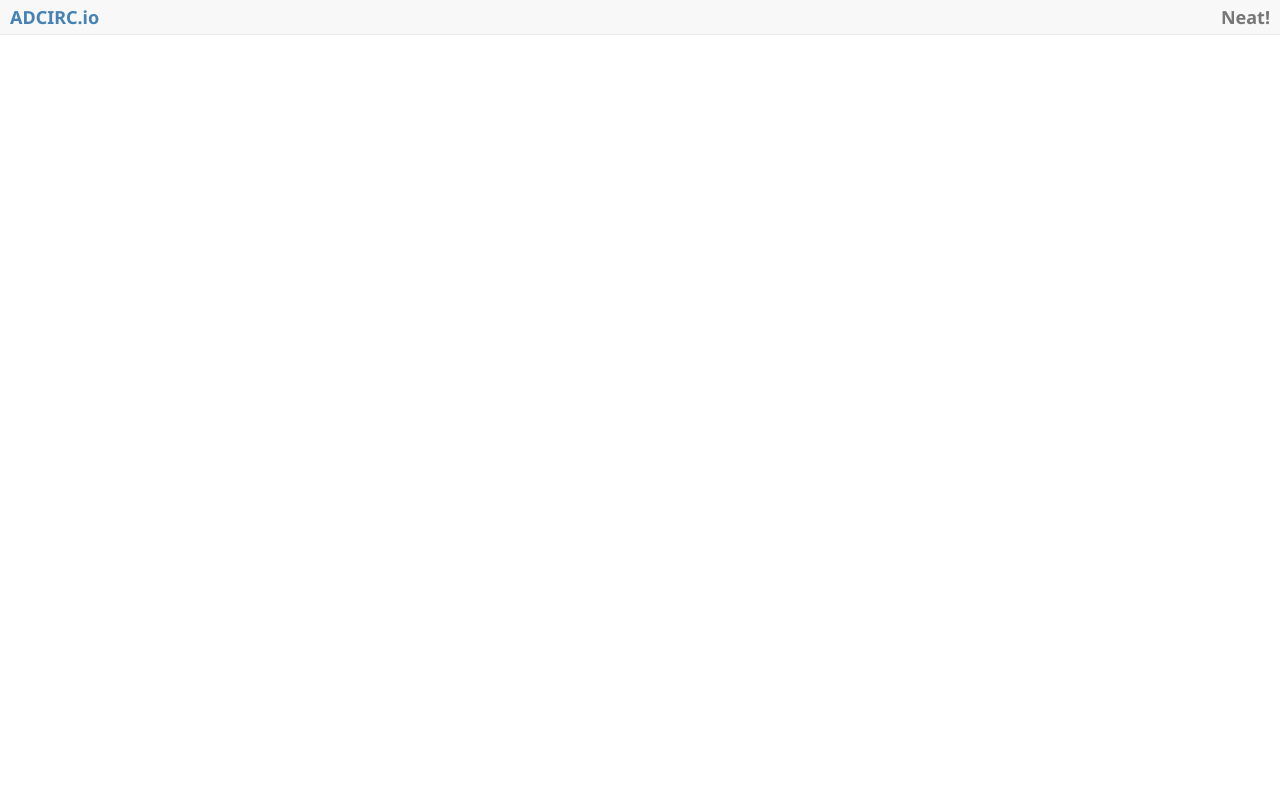
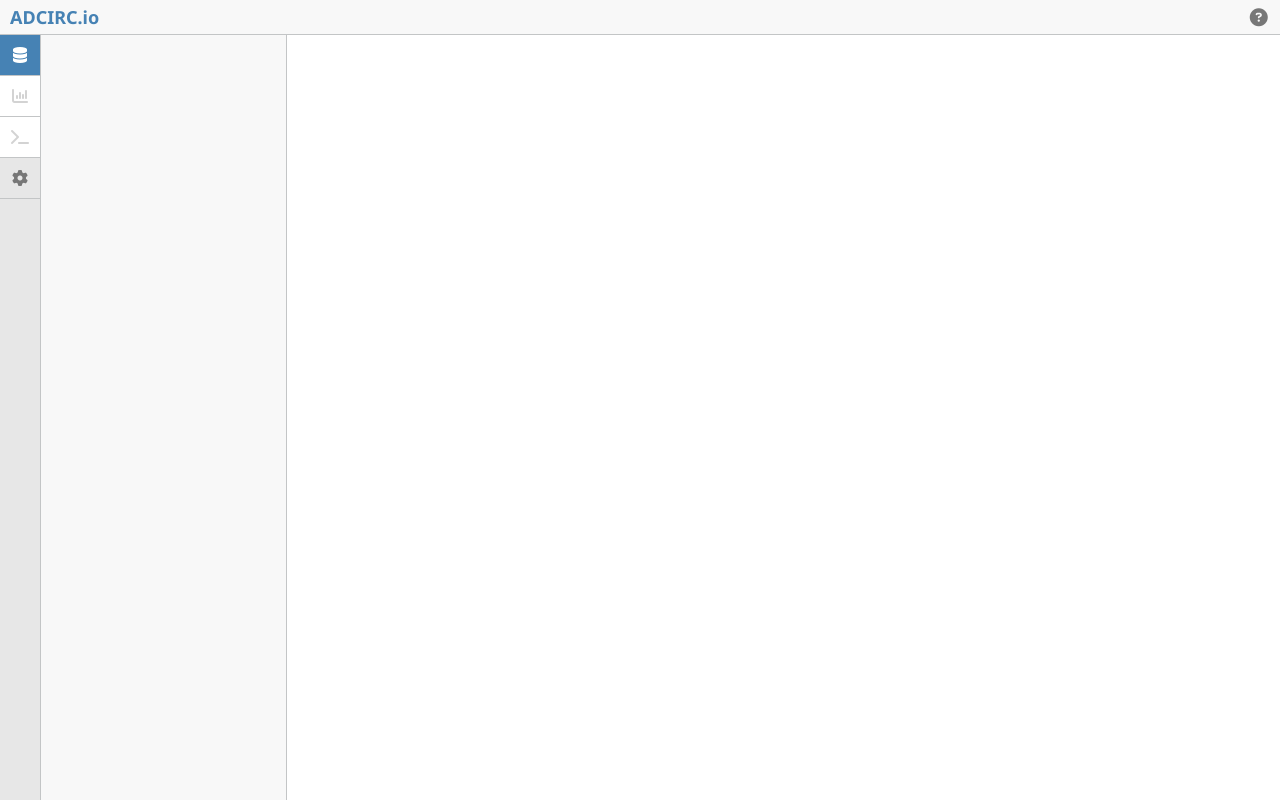
Before and after one commit to adcirc-io/adcirc.io, a website: page index.html in a window 1280 px wide. Drawn offline with Linux system fonts and the light colour scheme.

Commit message:
Working on a layout

```diff
--- /dev/null
+++ b/css/_borders.scss
@@ -0,0 +1,9 @@
+@import "colors";
+
+.bordered-bottom {
+  border-bottom: 1px solid $color-light-border;
+}
+
+.bordered-right {
+  border-right: 1px solid $color-light-border;
+}
--- /dev/null
+++ b/css/_button.scss
@@ -0,0 +1,26 @@
+@import "colors";
+
+.button {
+  cursor: pointer;
+  -webkit-user-select: none;
+  -moz-user-select: none;
+  -ms-user-select: none;
+  user-select: none;
+
+  &.active {
+
+    background-color: $color-active-background;
+    color: $color-active;
+
+  }
+
+  &.inactive {
+
+    cursor: auto;
+    background-color: $color-inactive-background;
+    color: $color-inactive;
+    pointer-events: none;
+
+  }
+
+}
--- a/css/_colors.scss
+++ b/css/_colors.scss
@@ -1,4 +1,14 @@
 $color-primary: steelblue;
+$color-secondary: lightsteelblue;
+
 $color-light: #f8f8f8;
-$color-light-border: #e7e7e7;
+$color-light-border: #c3c5c6;
+
 $color-dark: #777777;
+$color-dark-border: #636363;
+
+$color-active: white;
+$color-active-background: $color-primary;
+
+$color-inactive: lightgrey;
+$color-inactive-background: white;
--- a/css/index.scss
+++ b/css/index.scss
@@ -1,25 +1,45 @@
 @import "fonts";
 @import "colors";
+@import "borders";
+@import "button";
 
-body {
+html, body {
+
+  margin: 0;
+  width: 100%;
+  height: 100%;
+  overflow: hidden;
+
   font: 100% $font-sans;
-  margin: 0;
+
+}
+
+canvas {
+
+  width: 100%;
+  height: 100%;
+
 }
 
 .dashboard {
+
   width: 100%;
   height: 100%;
-  overflow: hidden;
+
   display: flex;
   flex-direction: column;
 
   .header {
 
-    min-height: 20px;
-    background-color: $color-light;
-    border-bottom: 1px solid $color-light-border;
+    @extend .bordered-bottom;
+
+    flex: 1 0 auto;
+
     display: flex;
     align-items: baseline;
+    min-height: 20px;
+
+    background-color: $color-light;
 
     > .left {
 
@@ -55,4 +75,63 @@ body {
 
   }
 
+  .main {
+
+    height: 100%;
+
+    flex: 1 0 auto;
+    display: flex;
+    flex-direction: row;
+    align-items: stretch;
+
+  }
+
+  .sidebar {
+
+    @extend .bordered-right;
+
+    height: 100%;
+    display: flex;
+    flex-direction: column;
+
+  }
+
+  .sidebar-small {
+
+    @extend .sidebar;
+    min-width: 40px;
+    background-color: #e7e7e7;
+
+    .square-button {
+      @extend .button;
+      @extend .bordered-bottom;
+
+      display: flex;
+      align-items: center;
+      justify-content: center;
+      min-height: 40px;
+      color: $color-dark;
+
+      > .fa {
+        line-height: 1em;
+        vertical-align: middle;
+      }
+
+      &:hover {
+        background-color: $color-light;
+        color: $color-primary;
+      }
+
+    }
+
+  }
+
+  .sidebar-big {
+
+    @extend .sidebar;
+    min-width: 245px;
+    background-color: #f8f8f8;
+
+  }
+
 }
--- a/index.html
+++ b/index.html
@@ -6,21 +6,45 @@
 
     <script src="lib/d3.v4.min.js"></script>
     <script src="lib/adcirc-lib.min.js"></script>
+    <script src="https://use.fontawesome.com/6928117062.js"></script>
 
     <link href="css/index.css" rel="stylesheet">
 
 
 </head>
 <body>
+
     <div class="dashboard">
+
         <div class="header">
             <div class="left">
                 <div class="title">ADCIRC.io</div>
             </div>
             <div class="right">
-                <div class="title">Neat!</div>
+                <div class="title button"><i class="fa fa-fw fa-question-circle" aria-hidden="true"></i></div>
             </div>
         </div>
+
+        <div class="main">
+
+            <div class="sidebar-small">
+                <div class="square-button active"><i class="fa fa-fw fa-database" aria-hidden="true"></i></div>
+                <div class="square-button inactive"><i class="fa fa-fw fa-bar-chart" aria-hidden="true"></i></div>
+                <div class="square-button inactive"><i class="fa fa-fw fa-terminal" aria-hidden="true"></i></div>
+                <div class="square-button"><i class="fa fa-fw fa-cog" aria-hidden="true"></i></div>
+            </div>
+
+            <div class="sidebar-big">
+
+            </div>
+
+            <canvas id="canvas"></canvas>
+
+        </div>
+
     </div>
+
+    <script src="js/index.js"></script>
+
 </body>
 </html>
--- /dev/null
+++ b/js/index.js
@@ -0,0 +1,3 @@
+var canvas = d3.select( '#canvas' );
+var renderer = adcirc.gl_renderer()
+    .clear_color( d3.color( 'white' ) )( canvas.node() );
```
Also changed, not shown: css/index.css, 1 other file.
